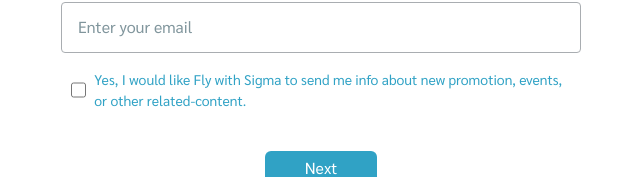
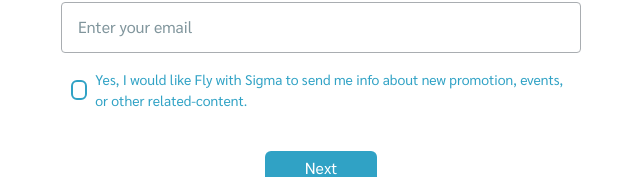
Before and after one commit to Mysterioucz/Se-Project, a Next.js app in the folder frontend/: page /registration/email in a window 1280 px wide. Shown: the part 372-549 px from the top of the page, without its empty margins (319-959 px from the left). Built offline with nearby package versions, Linux system fonts and the light colour scheme; what @mui/material-nextjs would draw is missing.

Commit message:
add check marrk

```diff
--- a/frontend/src/components/registration/registration_email.tsx
+++ b/frontend/src/components/registration/registration_email.tsx
@@ -26,7 +26,18 @@ export default function RegistrationEmail() {
           <input
             type="checkbox"
             id="terms"
-              className="w-5 h-5 accent-primary-400"
+            className="
+                flex
+                w-5 h-5
+                items-center justify-center
+                appearance-none
+                border-2 border-primary-400
+                rounded-md
+                checked:bg-primary-400 checked:border-primary-400
+                relative
+                checked:before:content-['✓']
+                checked:before:text-white checked:before:text-sm
+            "
           />
           <p className="text-[0.875rem] text-primary-400">
             Yes, I would like Fly with Sigma to send me info about new
```
Lines whose indentation alone changed are shown as unchanged.
